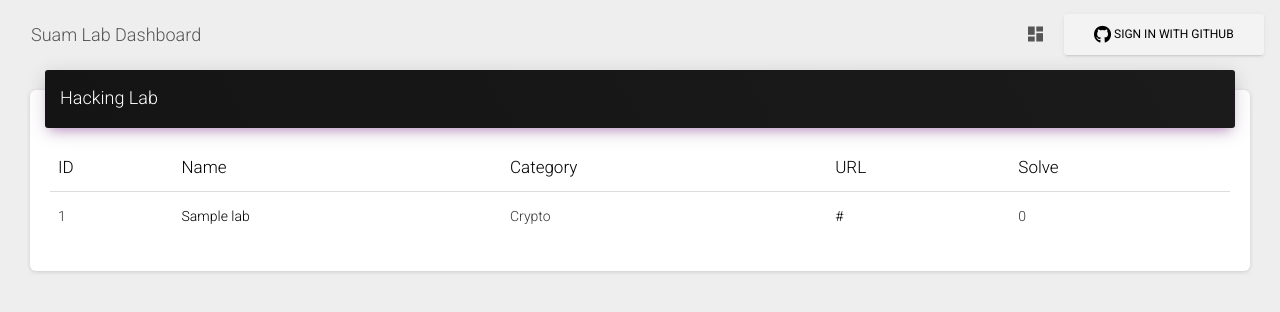
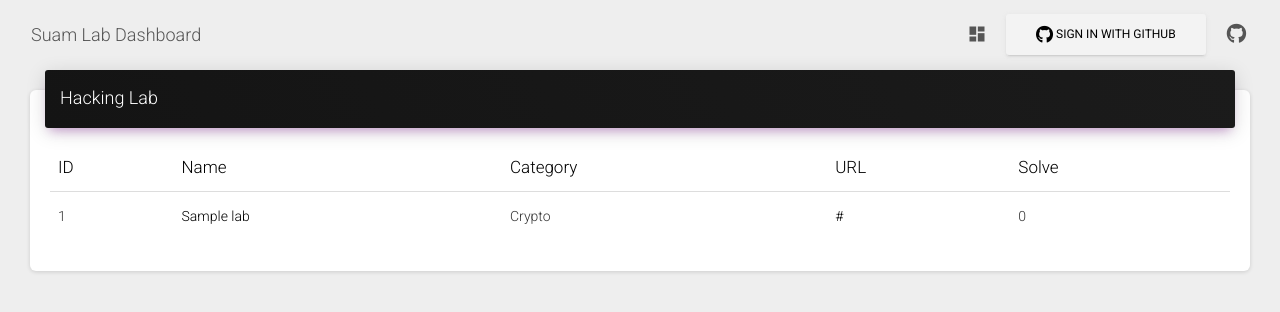
Before and after one commit to suam-team/lab-dashboard, a Flask app: page / in a window 1280 px wide. Shown: the top 312 px of the page. Run offline with Flask 2, Linux system fonts and the light colour scheme; tables that the repository leaves empty hold one stand-in row (values such as "Sample post"); some libraries are stand-ins or nearby versions.

Commit message:
Add dashboard source code link

```diff
--- a/dashboard/templates/includes/navigation.html
+++ b/dashboard/templates/includes/navigation.html
@@ -11,10 +11,11 @@
                 <a class="nav-link" href="/">
                   <i class="material-icons">dashboard</i>
                   <p class="d-lg-none d-md-block">
-                    Stats
+                    Dashboard
                   </p>
                 </a>
               </li>
+
               {% if current_user %}
               <li class="nav-item">
                 <a class="nav-link" href="/profile">
@@ -49,6 +50,14 @@
                 </a>
               </li>
               {% endif %}
+              <li class="nav-item">
+                <a class="nav-link" href="https://github.com/suam-team/lab-dashboard">
+                  <i class="fa fa-github"></i>
+                  <p class="d-lg-none d-md-block">
+                    Github
+                  </p>
+                </a>
+              </li>
             </ul>
           </div>
 
```
